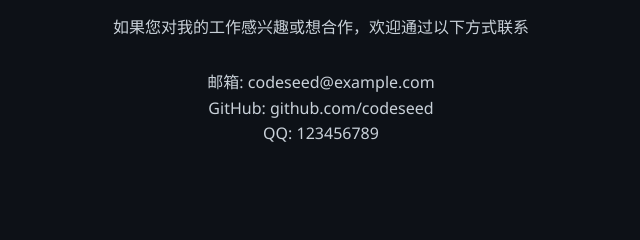
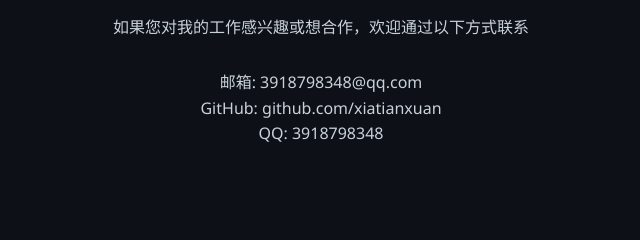
Before and after one commit to xiatianxuan/codeseed-dev, a plain HTML site: page index.html in a window 1280 px wide. Shown: the part 2589-2829 px from the top of the page, 319-959 px from the left. Drawn offline with Linux system fonts and the light colour scheme.

Commit message:
修正了第一版的一些bug

```diff
--- a/index.html
+++ b/index.html
@@ -317,7 +317,7 @@
             <div class="studio-link">
                 <h2>访问我的工作室</h2>
                 <p>Xnors Studio - 求同存异，专注于爬虫开发、数据分析、网页制作和后端开发</p>
-                <a href="https://xnor.studio/" class="btn" target="_blank">前往工作室官网</a>
+                <a href="https://xnors.github.io/" class="btn" target="_blank">前往工作室官网</a>
             </div>
         </div>
     </section>
@@ -327,9 +327,9 @@
             <h2 class="section-title">联系我</h2>
             <p style="text-align: center; margin-bottom: 30px;">如果您对我的工作感兴趣或想合作，欢迎通过以下方式联系</p>
             <div style="text-align: center;">
-                <p>邮箱: codeseed@example.com</p>
-                <p>GitHub: github.com/codeseed</p>
-                <p>QQ: 123456789</p>
+                <p>邮箱: 3918798348@qq.com</p>
+                <p>GitHub: github.com/xiatianxuan</p>
+                <p>QQ: 3918798348</p>
             </div>
         </div>
     </section>
```
